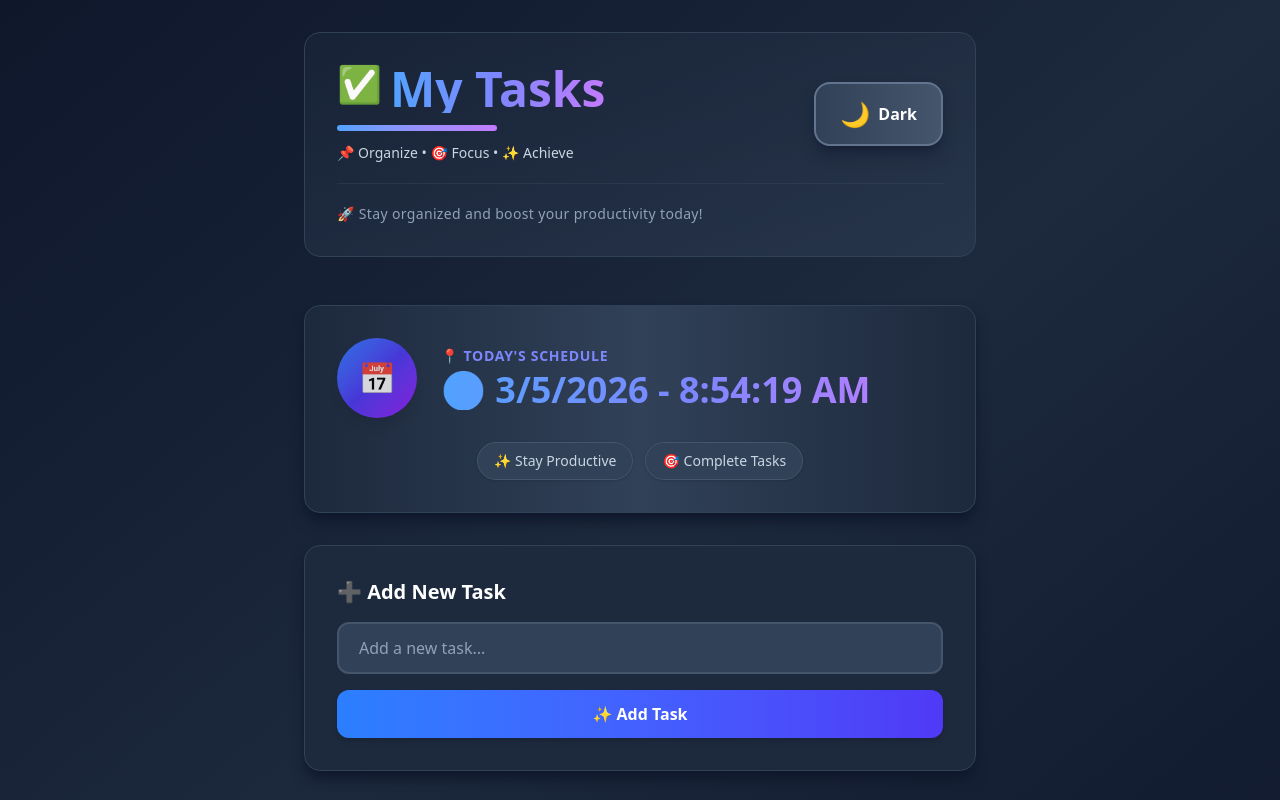
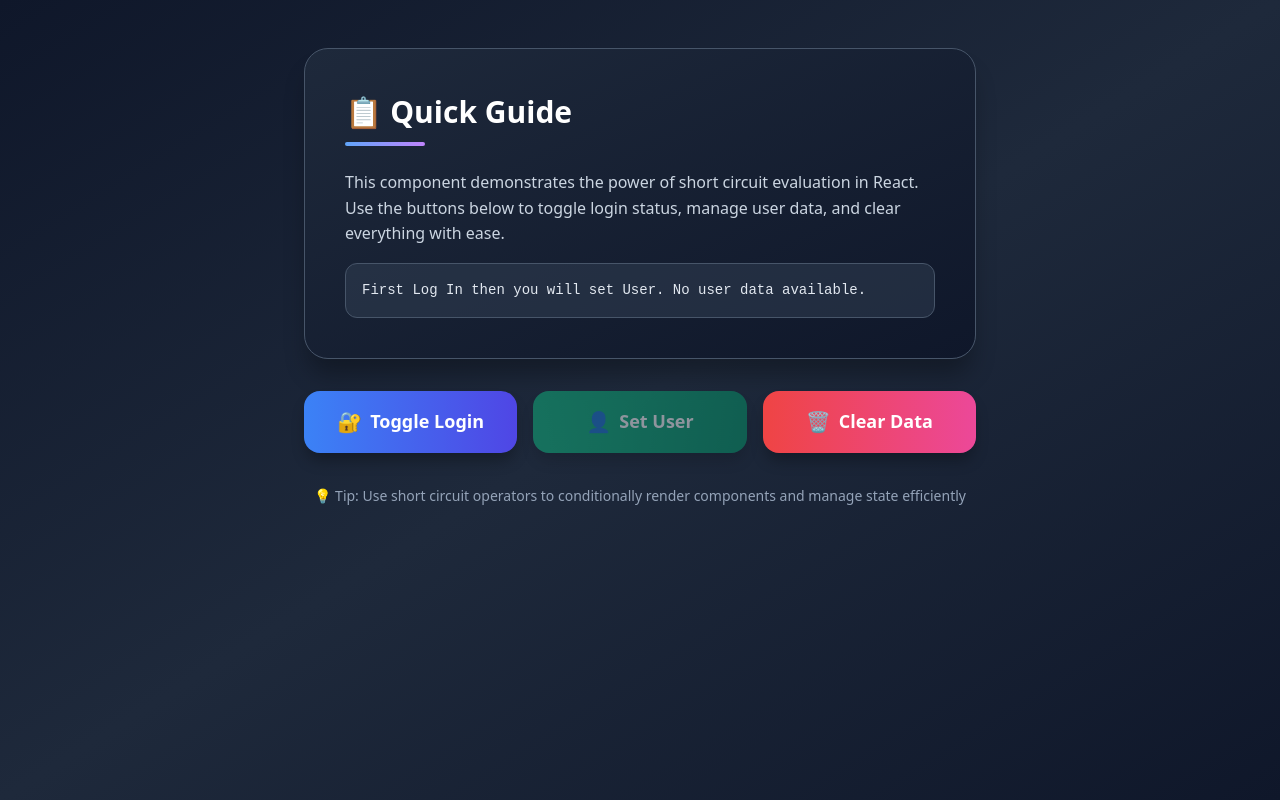
Before and after one commit to atulvaru/react_class_repository, a React (Vite) app: page / in a window 1280 px wide. Shown: the top 800 px of the page. Built offline with nearby package versions, Linux system fonts and the light colour scheme.

Commit message:
shortCircuit state and todo app

```diff
--- a/src/App.jsx
+++ b/src/App.jsx
@@ -8,7 +8,8 @@
 // import { DerivedState } from "./components/hooks/DerivedState.jsx";
 // import { LiftingState } from "./components/LiftingState.jsx";
 // import { MiniToggle } from "./components/MiniToggle.jsx";
-import { Todo } from "./components/projects/todoList/todo.jsx";
+// import { Todo } from "./components/projects/todoList/todo.jsx";
+import { ShortCircuit } from "./components/ShortCircuit.jsx";
 const App = () => {
   return (
     <section className="   ">
@@ -24,7 +25,8 @@ const App = () => {
       {/* <DerivedState /> */}
       {/* <LiftingState /> */}
       {/* <MiniToggle /> */}
-      <Todo />
+      {/* <Todo /> */}
+      <ShortCircuit />
     </section>
   );
 };
--- /dev/null
+++ b/src/components/ShortCircuit.css
@@ -0,0 +1,280 @@
+/* ShortCircuit Component Styles */
+
+/* Main Container */
+.sc-container {
+  min-height: 100vh;
+  background: linear-gradient(to bottom right, #0f172a, #1e293b, #0f172a);
+  padding: 3rem 1rem;
+}
+
+.sc-wrapper {
+  max-width: 42rem;
+  margin: 0 auto;
+}
+
+/* Header Card */
+.sc-header {
+  background: linear-gradient(to right, #1e293b, #334155);
+  border-radius: 1.5rem;
+  padding: 2rem 2rem;
+  margin-bottom: 2rem;
+  border: 1px solid #475569;
+  box-shadow: 0 20px 25px -5px rgba(0, 0, 0, 0.3);
+}
+
+@media (min-width: 640px) {
+  .sc-header {
+    padding: 3rem;
+  }
+}
+
+/* Title Section */
+.sc-title-wrapper {
+  display: flex;
+  align-items: center;
+  justify-content: center;
+  gap: 0.75rem;
+  margin-bottom: 1rem;
+}
+
+.sc-icon {
+  font-size: 3rem;
+}
+
+.sc-title {
+  font-size: 1.875rem;
+  font-weight: 700;
+  background: linear-gradient(to right, #60a5fa, #a78bfa, #c084fc);
+  -webkit-background-clip: text;
+  -webkit-text-fill-color: transparent;
+  background-clip: text;
+}
+
+@media (min-width: 640px) {
+  .sc-title {
+    font-size: 3rem;
+  }
+}
+
+.sc-gradient-bar {
+  height: 0.375rem;
+  width: 8rem;
+  background: linear-gradient(to right, #60a5fa, #c084fc);
+  border-radius: 9999px;
+  margin: 0 auto 1.5rem;
+}
+
+.sc-subtitle {
+  color: #cbd5e1;
+  text-align: center;
+  font-size: 1.125rem;
+  font-weight: 500;
+}
+
+/* Info Cards Grid */
+.sc-info-grid {
+  display: grid;
+  grid-template-columns: repeat(auto-fit, minmax(250px, 1fr));
+  gap: 1rem;
+  margin-bottom: 2rem;
+}
+
+@media (min-width: 640px) {
+  .sc-info-grid {
+    grid-template-columns: repeat(2, 1fr);
+  }
+}
+
+.sc-info-card {
+  border-radius: 1rem;
+  padding: 1.5rem;
+  transition: all 0.3s ease;
+  backdrop-filter: blur(10px);
+}
+
+.sc-info-card-blue {
+  background: rgba(59, 130, 246, 0.15);
+  border: 1px solid rgba(96, 165, 250, 0.4);
+}
+
+.sc-info-card-blue:hover {
+  box-shadow: 0 10px 25px -5px rgba(59, 130, 246, 0.2);
+}
+
+.sc-info-card-purple {
+  background: rgba(168, 85, 247, 0.15);
+  border: 1px solid rgba(168, 85, 247, 0.4);
+}
+
+.sc-info-card-purple:hover {
+  box-shadow: 0 10px 25px -5px rgba(168, 85, 247, 0.2);
+}
+
+.sc-info-title-blue {
+  color: #93c5fd;
+  font-weight: 600;
+  display: flex;
+  align-items: center;
+  gap: 0.5rem;
+}
+
+.sc-info-title-purple {
+  color: #d8b4fe;
+  font-weight: 600;
+  display: flex;
+  align-items: center;
+  gap: 0.5rem;
+}
+
+.sc-info-text {
+  color: #94a3b8;
+  font-size: 0.875rem;
+  margin-top: 0.5rem;
+}
+
+/* Main Content Card */
+.sc-content {
+  background: linear-gradient(to bottom right, #1e293b, #0f172a);
+  border-radius: 1.5rem;
+  padding: 2rem;
+  border: 1px solid #475569;
+  box-shadow: 0 20px 25px -5px rgba(0, 0, 0, 0.3);
+  margin-bottom: 2rem;
+}
+
+@media (min-width: 640px) {
+  .sc-content {
+    padding: 2.5rem;
+  }
+}
+
+.sc-content-title {
+  font-size: 1.5rem;
+  font-weight: 700;
+  color: white;
+  margin-bottom: 0.5rem;
+  display: flex;
+  align-items: center;
+  gap: 0.5rem;
+}
+
+@media (min-width: 640px) {
+  .sc-content-title {
+    font-size: 1.875rem;
+  }
+}
+
+.sc-content-bar {
+  height: 0.25rem;
+  width: 5rem;
+  background: linear-gradient(to right, #60a5fa, #c084fc);
+  border-radius: 9999px;
+  margin-bottom: 1.5rem;
+}
+
+.sc-content-text {
+  color: #cbd5e1;
+  margin-bottom: 1rem;
+  line-height: 1.6;
+}
+
+.sc-code-block {
+  background: rgba(51, 65, 85, 0.5);
+  border-radius: 0.75rem;
+  padding: 1rem;
+  border: 1px solid #475569;
+  color: #e2e8f0;
+  font-size: 0.875rem;
+  font-family: 'Courier New', monospace;
+}
+
+/* Buttons Section */
+.sc-buttons {
+  display: grid;
+  grid-template-columns: 1fr;
+  gap: 1rem;
+  margin-bottom: 2rem;
+}
+
+@media (min-width: 640px) {
+  .sc-buttons {
+    grid-template-columns: repeat(3, 1fr);
+  }
+}
+
+.sc-button {
+  position: relative;
+  padding: 1rem 2rem;
+  border-radius: 1rem;
+  font-weight: 700;
+  color: white;
+  transition: all 0.3s ease;
+  border: none;
+  cursor: pointer;
+  display: flex;
+  align-items: center;
+  justify-content: center;
+  gap: 0.5rem;
+  font-size: 1.125rem;
+  overflow: hidden;
+  box-shadow: 0 10px 15px -3px rgba(0, 0, 0, 0.3);
+}
+
+.sc-button:hover {
+  transform: scale(1.05);
+  box-shadow: 0 20px 25px -5px rgba(0, 0, 0, 0.4);
+}
+
+.sc-button:active {
+  transform: scale(0.95);
+}
+
+.sc-button-login {
+  background: linear-gradient(to right, #3b82f6, #4f46e5);
+}
+
+.sc-button-login:hover {
+  background: linear-gradient(to right, #2563eb, #4338ca);
+}
+
+.sc-button-user {
+  background: linear-gradient(to right, #10b981, #059669);
+}
+
+.sc-button-user:hover {
+  background: linear-gradient(to right, #059669, #047857);
+}
+
+.sc-button-clear {
+  background: linear-gradient(to right, #ef4444, #ec4899);
+}
+
+.sc-button-clear:hover {
+  background: linear-gradient(to right, #dc2626, #be185d);
+}
+
+.sc-button-icon {
+  font-size: 1.25rem;
+}
+
+/* Footer */
+.sc-footer {
+  margin-top: 2rem;
+  text-align: center;
+}
+
+.sc-footer-text {
+  color: #94a3b8;
+  font-size: 0.875rem;
+}
+/* Disabled Button Styles */
+.sc-button:disabled {
+  opacity: 0.5;
+  cursor: not-allowed;
+  transform: none;
+}
+
+.sc-button:disabled:hover {
+  transform: none;
+  box-shadow: 0 10px 15px -3px rgba(0, 0, 0, 0.3);
+}
--- /dev/null
+++ b/src/components/ShortCircuit.jsx
@@ -0,0 +1,65 @@
+import "./ShortCircuit.css";
+import { useState } from "react";
+
+export const ShortCircuit = () => {
+  const [isLogginIn, setIsLogginIn] = useState(false);
+  const [user, setUser] = useState("");
+  return (
+    <>
+      <div className="sc-container">
+        <div className="sc-wrapper">
+
+
+          {/* Main Content Card */}
+          <div className="sc-content">
+            <h2 className="sc-content-title">📋 Quick Guide</h2>
+            <div className="sc-content-bar"></div>
+            <p className="sc-content-text">
+              This component demonstrates the power of short circuit evaluation
+              in React. Use the buttons below to toggle login status, manage
+              user data, and clear everything with ease.
+            </p>
+            <div className="sc-code-block">
+              {isLogginIn && (
+                <p>Welcome to Short Circuit! You are logged in.</p>
+              )}
+              {user ? `user : ${user}` : "First Log In then you will set User. No user data available."}
+            </div>
+          </div>
+
+          {/* Buttons Section */}
+          <div className="sc-buttons">
+            <button
+              className="sc-button sc-button-login"
+              onClick={() => setIsLogginIn(!isLogginIn)}
+            >
+              <span className="sc-button-icon">🔐</span>
+              <span>Toggle Login</span>
+            </button>
+
+            <button className="sc-button sc-button-user" onClick ={() =>setUser("Atul kumar")} disabled={!isLogginIn}>
+              <span className="sc-button-icon">👤</span>
+              <span>Set User</span>
+            </button>
+
+            <button className="sc-button sc-button-clear" onClick={() => {
+              setIsLogginIn(false);
+              setUser("");
+            }}>
+              <span className="sc-button-icon">🗑️</span>
+              <span>Clear Data</span>
+            </button>
+          </div>
+
+          {/* Footer Info */}
+          <div className="sc-footer">
+            <p className="sc-footer-text">
+              💡 Tip: Use short circuit operators to conditionally render
+              components and manage state efficiently
+            </p>
+          </div>
+        </div>
+      </div>
+    </>
+  );
+};
```
